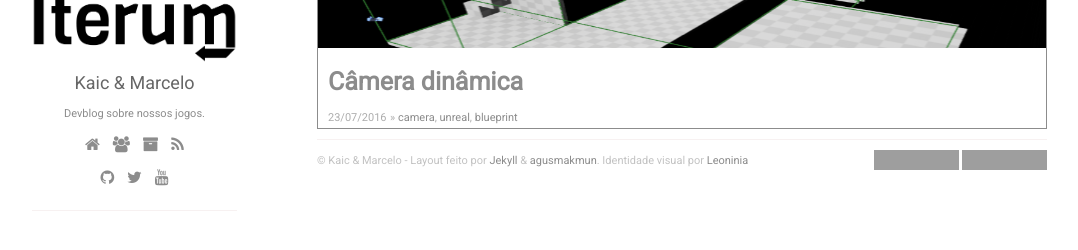
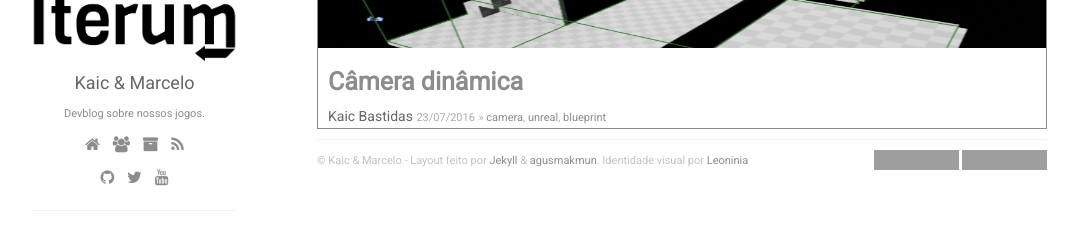
Before and after one commit to IterumCorp/iterumcorp.github.io, a Jekyll site: the page built from index.html, in a window 1280 px wide. Shown: the part 163-413 px from the top of the page, without its empty margins (53-1131 px from the left). Built offline with Jekyll 4.4.1, drawn with Linux system fonts in a browser that asks for light colours; nearby versions of some CDN libraries; the list of posts is cut into pages by our own code; comment, search, counter and statistics services are not loaded; grey boxes are pictures that could not be loaded.

Commit message:
adicionado autor no index

```diff
--- a/index.html
+++ b/index.html
@@ -15,6 +15,7 @@ layout: default
         </a>
         <div class="post text">
           <h1><a href="{{ post.url }}">{{ post.title }}</a></h1>
+          <span>{{ post.autor }}</span>
           <span class="time">{{ post.date | date: "%d/%m/%Y" }}</span>
           {% if post.categories %}
           <span class="categories">
```
